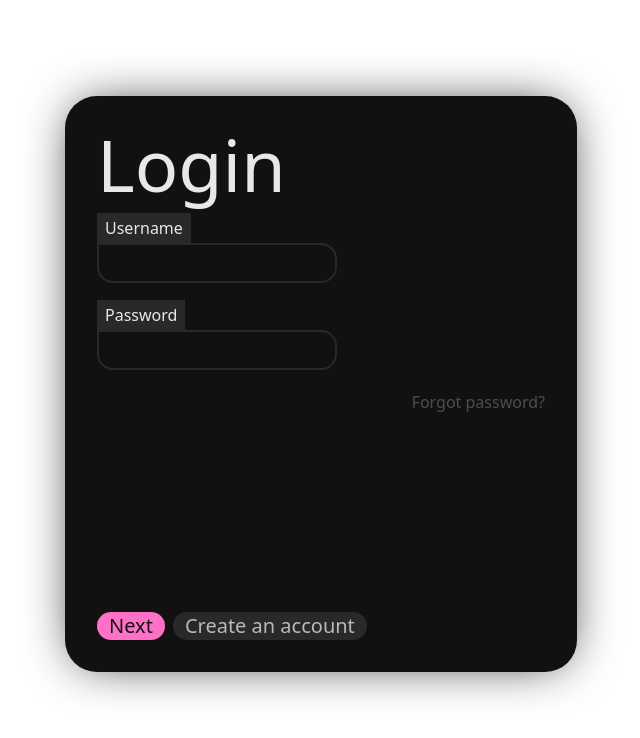
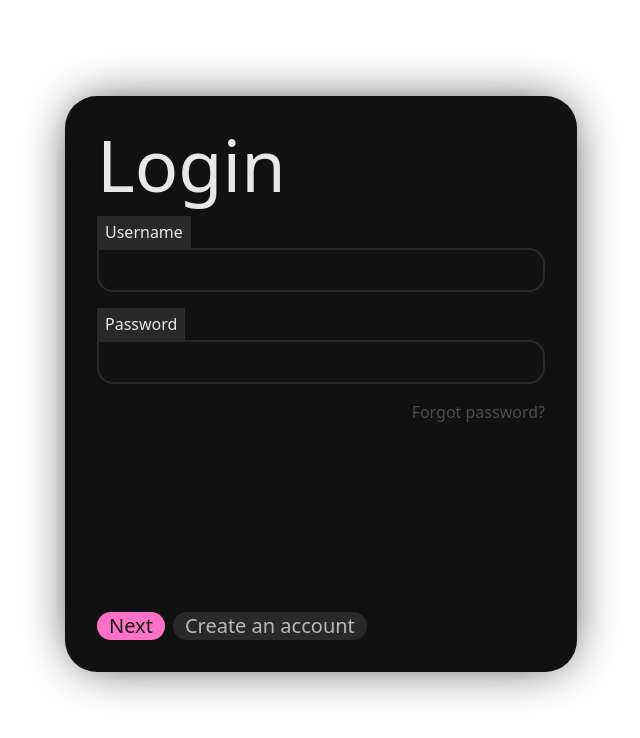
Before and after one commit to seeyeh/ait-final-project, a React (Vite) app in the folder client/: page /login in a window 1280 px wide. Shown: the top 738 px of the page, without its empty margins (319-959 px from the left). Built offline with nearby package versions, Linux system fonts and the light colour scheme.

Commit message:
fix input component styling

```diff
--- a/client/src/components/Input.jsx
+++ b/client/src/components/Input.jsx
@@ -4,27 +4,19 @@ import { cn } from '../lib/utils';
 const Input = forwardRef(({ id, className, header, ...props }, ref) => {
   // props needed: header, type, placeholder, handleChange, name, value
   return (
-    <div className="group mb-5 mr-auto">
+    <div className={cn('flex flex-col-reverse w-56', className)}>
+      <input
+        id={id}
+        className="peer -mt-1 bg-grayscale-90 text-grayscale-5 border-grayscale-80 p-2 rounded-b-2xl rounded-tr-2xl border-2 w-full focus:outline-none focus:border-grayscale-25 transition-colors"
+        {...props}
+        ref={ref}
+      />
       <label
         htmlFor={id}
-        className="input--header bg-grayscale-80 p-1 pt-1 pb-[0.35rem] px-2 text-grayscale-5 focus:bg-grayscale-90 focus:text-grayscale-5"
+        className="w-fit bg-grayscale-80 p-2 pt-1 text-grayscale-5 focus:text-grayscale-5 peer-focus:bg-grayscale-25 peer-focus:text-grayscale-80 transition-colors"
       >
         {header}
       </label>
-      <input
-        id={id}
-        className={cn(
-          'bg-grayscale-90 text-grayscale-5 border-grayscale-80 px-2 pt-1 pb-2 mt-[3px] rounded-b-2xl rounded-tr-2xl border-2 w-[15rem] focus:outline-none flex focus:border-grayscale-25 focus:z-10 focus:transition-colors',
-          className
-        )}
-        {...props}
-        ref={ref}
-        // type={props.type}
-        // placeholder={props.placeholder}
-        // onChange={props.handleChange} // the parent Form component that holds this Input should be the one holding a formData state and also a function that changes that state
-        // name={props.name}
-        // value={props.value} // props.value = formData.[whatever the name of the input being updated in formData state in the parent Form component] (e.g. formData.firstName)
-      />
     </div>
   );
 });
--- a/client/src/components/login/LoginForm.jsx
+++ b/client/src/components/login/LoginForm.jsx
@@ -5,9 +5,9 @@ function LoginForm() {
   return (
     <div className="bg-grayscale-90 w-[32rem] h-[36rem] rounded-4xl mb-8 shadow-glow-2xl shadow-grayscale-90 p-8 text-grayscale-5 flex flex-col gap-4">
       <h1 className="text-7xl">Login</h1>
-      <div className="w-full flex-1 flex flex-col">
-        <Input id="username" header="Username" type="text" name="Test" />
-        <Input id="password" header="Password" type="text" name="Test" />
+      <div className="w-full flex-1 flex flex-col gap-4">
+        <Input id="username" header="Username" className="w-full" />
+        <Input id="password" header="Password" className="w-full" />
         <a href="/login" className="text-grayscale-70 self-end">
           Forgot password?
         </a>
```
